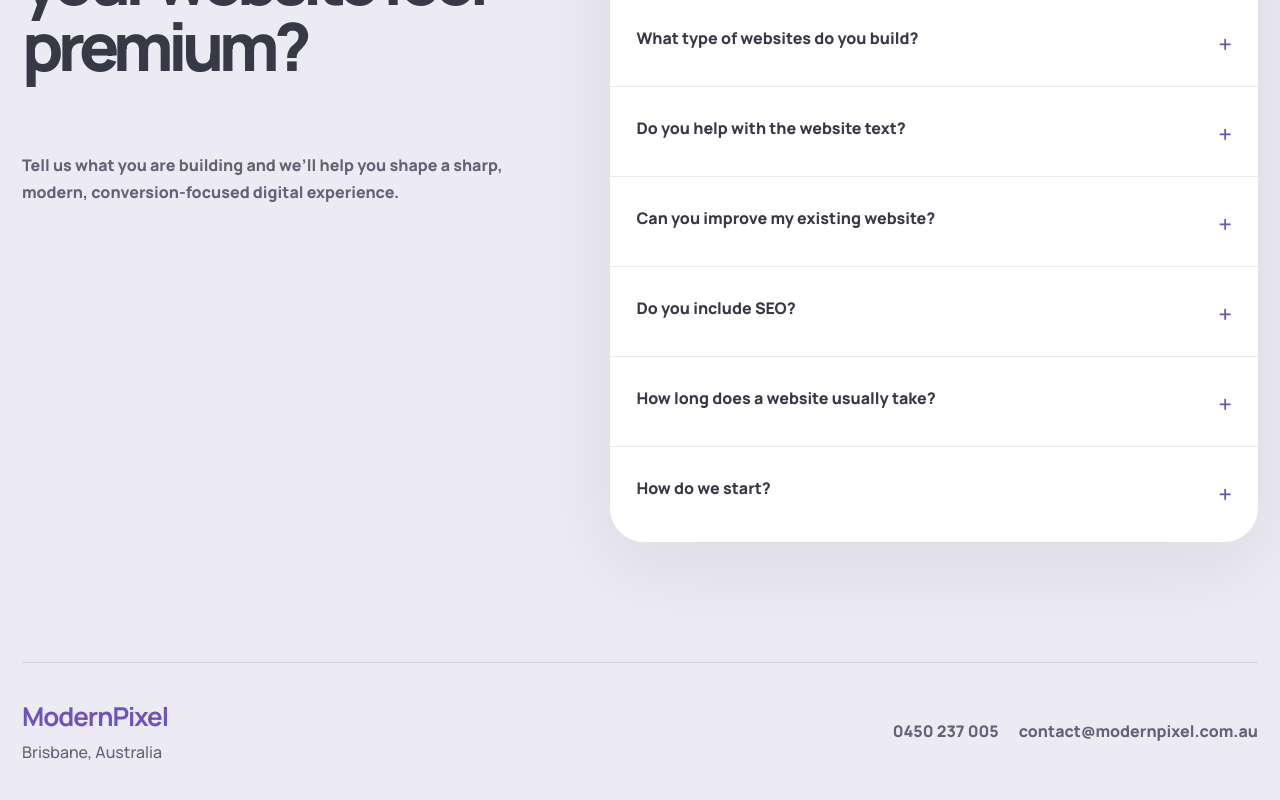
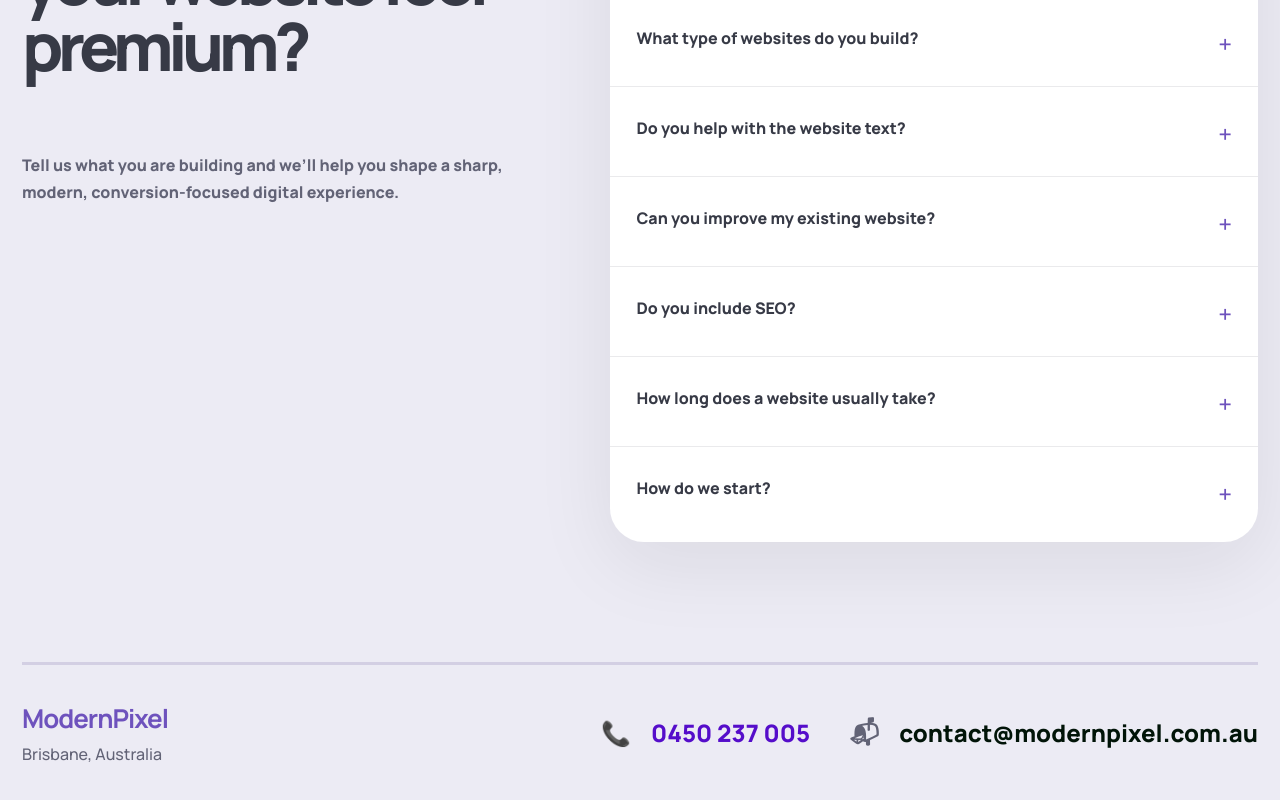
Before and after one commit to sadeedch/ModernPixel, a Next.js app: page / in a window 1280 px wide. Shown: the part 7103-7903 px from the top of the page. Built offline with nearby package versions, Linux system fonts and the light colour scheme.

Commit message:
changed footer

```diff
--- a/app/globals.css
+++ b/app/globals.css
@@ -982,7 +982,7 @@ button { font: inherit; color: inherit; }
   width: min(1240px, calc(100% - 44px));
   margin: 0 auto;
   padding: 34px 0 46px;
-  border-top: 1px solid rgba(52,55,67,0.14);
+  border-top: 3px solid rgba(61, 41, 119, 0.14);
   color: #626376;
 }
 .footer strong { color: var(--purple); font-size: 26px; letter-spacing: -0.04em; }
--- a/components/layout/Footer.jsx
+++ b/components/layout/Footer.jsx
@@ -6,8 +6,9 @@ export default function Footer() {
         <p>Brisbane, Australia</p>
       </div>
       <div>
-        <a href="tel:0450237005">0450 237 005</a>
-        <a href="mailto:contact@modernpixel.com.au">contact@modernpixel.com.au</a>
+     <a style={{fontSize: "24px"}}>📞</a> <a style={{fontSize: "24px", color: "#550dca"}} href="tel:0450237005">0450 237 005</a>
+     <br/>
+       <a style={{fontSize: "24px"}}>📬︎</a>  <a style={{fontSize: "24px", color: "#011408"}} href="mailto:contact@modernpixel.com.au">contact@modernpixel.com.au</a>
       </div>
     </footer>
   );
```
